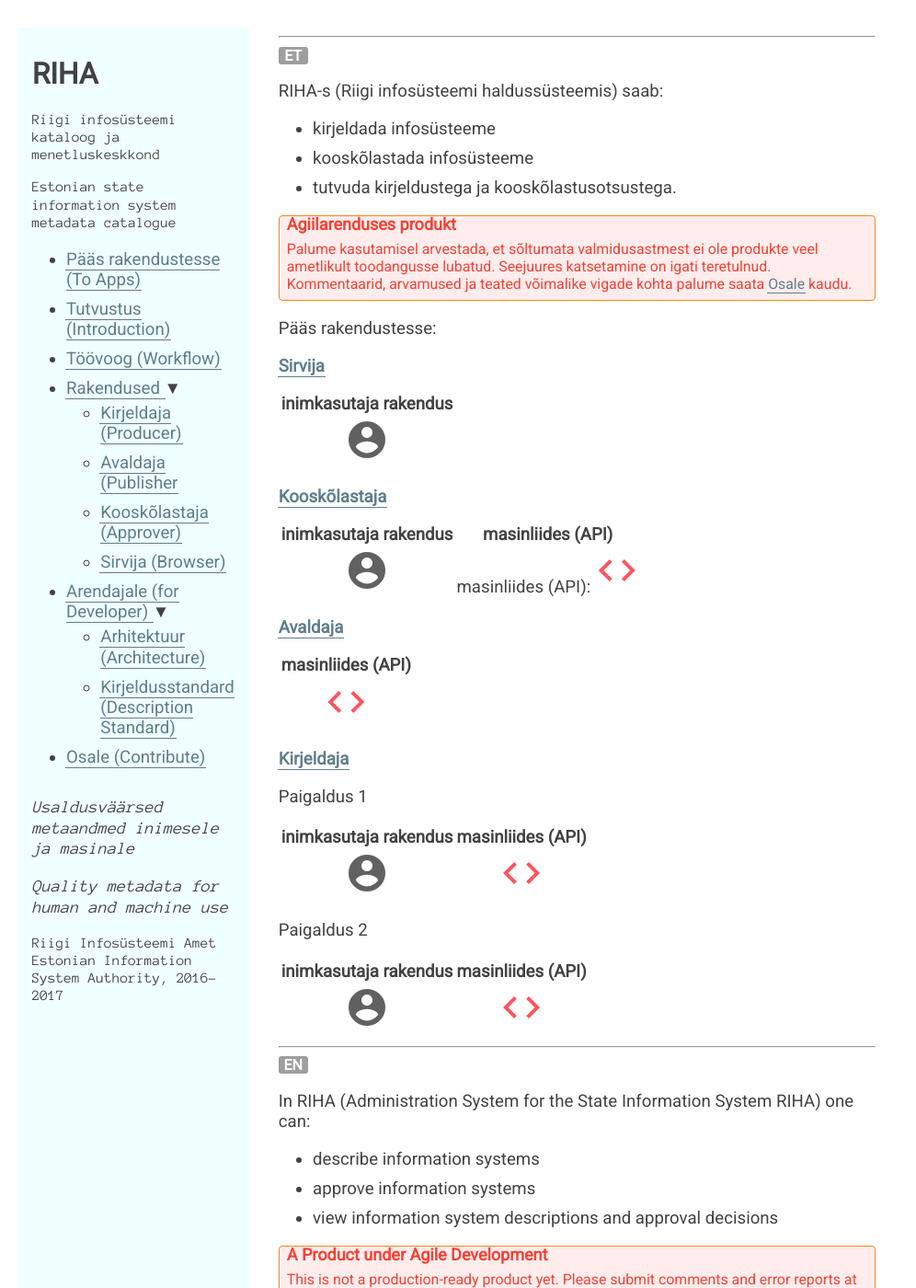
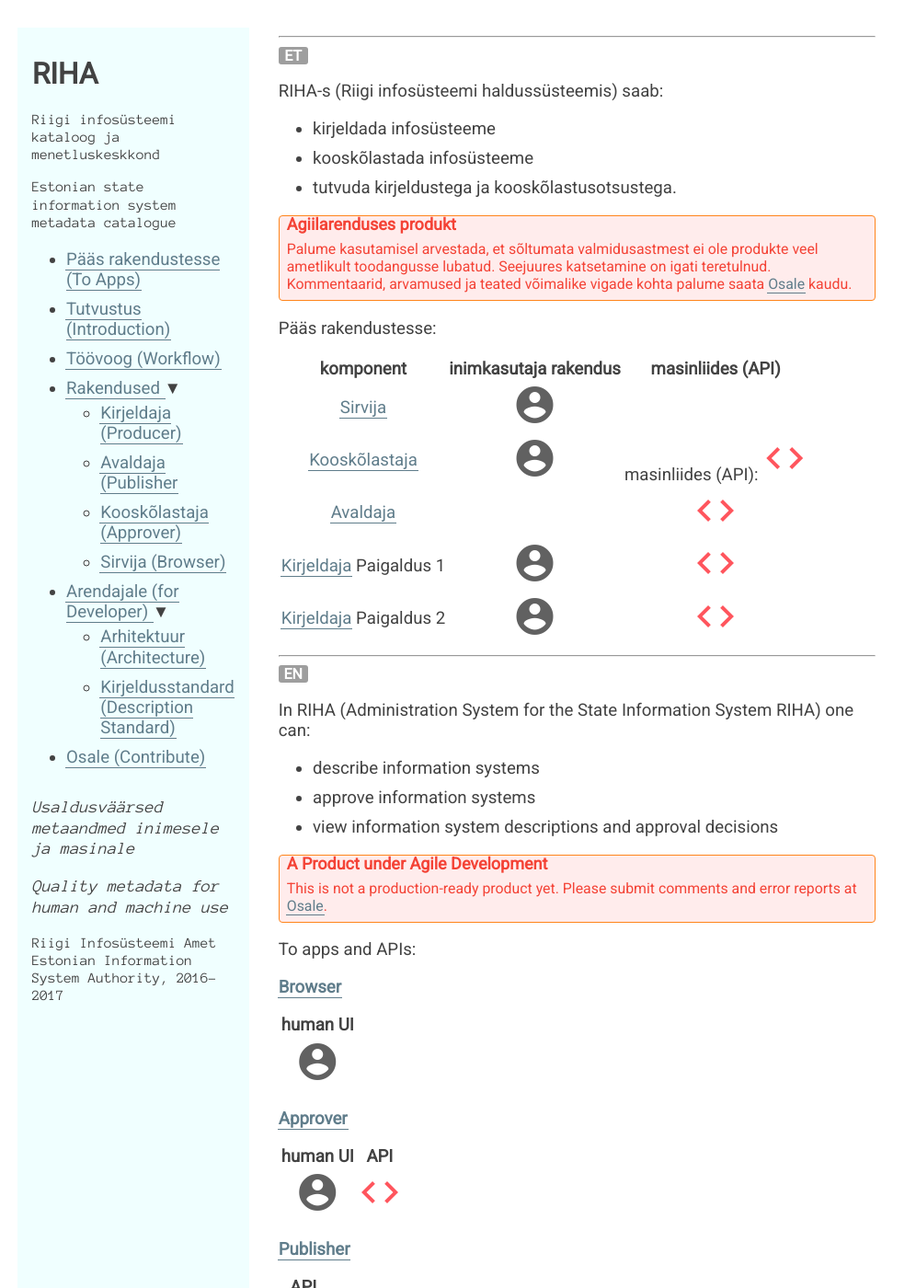
Before and after one commit to e-gov/RIHA-Index, a Jekyll site: the page built from index.md, in a window 1280 px wide and 1400 px high. Shown: the whole window at 92% size, without its empty margins (0-996 px from the left). Built offline with Jekyll 4.4.1, drawn with Linux system fonts in a browser that asks for light colours.

Commit message:
Update index.md

```diff
--- a/index.md
+++ b/index.md
@@ -24,37 +24,13 @@ RIHA-s (Riigi infosüsteemi haldussüsteemis) saab:
 
 Pääs rakendustesse:
 
-## [Sirvija](Sirvija)
-
-| inimkasutaja rakendus |
-| :---: |
-| <a href='http://ec2-35-160-53-79.us-west-2.compute.amazonaws.com:8082/' style='border-bottom: none !important;'><i class="material-icons ikoon" style='color: #616161; font-size: 48px;'>account_circle</i></a> |
-
-## [Kooskõlastaja](Kooskolastaja)
-
-| inimkasutaja rakendus | masinliides (API) |
-| :---: | :---: |
-| <a href='http://ec2-35-160-53-79.us-west-2.compute.amazonaws.com:8080/' style='border-bottom: none !important;'><i class="material-icons ikoon" style='color: #616161; font-size: 48px;'>account_circle</i></a> | masinliides (API): <a href='http://ec2-35-160-53-79.us-west-2.compute.amazonaws.com:8080/approvals' style='border-bottom: none !important;'><i class="material-icons ikoon" style='color: #FF555D; font-size: 48px;'>code</i></a> |
-
-## [Avaldaja](Avaldaja)
-
-| masinliides (API) |
-| :---: |
-| <a href='http://ec2-35-160-53-79.us-west-2.compute.amazonaws.com:8081/systems.json' style='border-bottom: none !important;'><i class="material-icons ikoon" style='color: #FF555D; font-size: 48px;'>code</i></a> |
-
-## [Kirjeldaja](Kirjeldaja)
-
-Paigaldus 1
-
-| inimkasutaja rakendus | masinliides (API) |
-| :---: | :---: |
-| <a href='http://ec2-35-160-53-79.us-west-2.compute.amazonaws.com:8083' style='border-bottom: none !important;'><i class="material-icons ikoon" style='color: #616161; font-size: 48px;'>account_circle</i></a> | <a href='http://ec2-35-160-53-79.us-west-2.compute.amazonaws.com:8083/systems.json' style='border-bottom: none !important;'><i class="material-icons ikoon" style='color: #FF555D; font-size: 48px;'>code</i></a> |
-
-Paigaldus 2
-
-| inimkasutaja rakendus | masinliides (API) |
-| :---: | :---: |
-| <a href='http://ec2-35-160-53-79.us-west-2.compute.amazonaws.com:8084' style='border-bottom: none !important;'><i class="material-icons ikoon" style='color: #616161; font-size: 48px;'>account_circle</i></a> | <a href='http://ec2-35-160-53-79.us-west-2.compute.amazonaws.com:8084/systems.json' style='border-bottom: none !important;'><i class="material-icons ikoon" style='color: #FF555D; font-size: 48px;'>code</i></a> |
+| komponent | inimkasutaja rakendus | masinliides (API) |
+| :---: | :---: | :---: |
+| [Sirvija](Sirvija) | <a href='http://ec2-35-160-53-79.us-west-2.compute.amazonaws.com:8082/' style='border-bottom: none !important;'><i class="material-icons ikoon" style='color: #616161; font-size: 48px;'>account_circle</i></a> | |
+| [Kooskõlastaja](Kooskolastaja) | <a href='http://ec2-35-160-53-79.us-west-2.compute.amazonaws.com:8080/' style='border-bottom: none !important;'><i class="material-icons ikoon" style='color: #616161; font-size: 48px;'>account_circle</i></a> | masinliides (API): <a href='http://ec2-35-160-53-79.us-west-2.compute.amazonaws.com:8080/approvals' style='border-bottom: none !important;'><i class="material-icons ikoon" style='color: #FF555D; font-size: 48px;'>code</i></a> |
+| [Avaldaja](Avaldaja) |  | <a href='http://ec2-35-160-53-79.us-west-2.compute.amazonaws.com:8081/systems.json' style='border-bottom: none !important;'><i class="material-icons ikoon" style='color: #FF555D; font-size: 48px;'>code</i></a> |
+| [Kirjeldaja](Kirjeldaja)  Paigaldus 1 | <a href='http://ec2-35-160-53-79.us-west-2.compute.amazonaws.com:8083' style='border-bottom: none !important;'><i class="material-icons ikoon" style='color: #616161; font-size: 48px;'>account_circle</i></a> | <a href='http://ec2-35-160-53-79.us-west-2.compute.amazonaws.com:8083/systems.json' style='border-bottom: none !important;'><i class="material-icons ikoon" style='color: #FF555D; font-size: 48px;'>code</i></a> |
+| [Kirjeldaja](Kirjeldaja)  Paigaldus 2 | <a href='http://ec2-35-160-53-79.us-west-2.compute.amazonaws.com:8084' style='border-bottom: none !important;'><i class="material-icons ikoon" style='color: #616161; font-size: 48px;'>account_circle</i></a> | <a href='http://ec2-35-160-53-79.us-west-2.compute.amazonaws.com:8084/systems.json' style='border-bottom: none !important;'><i class="material-icons ikoon" style='color: #FF555D; font-size: 48px;'>code</i></a> |
 
 ---
 
```
